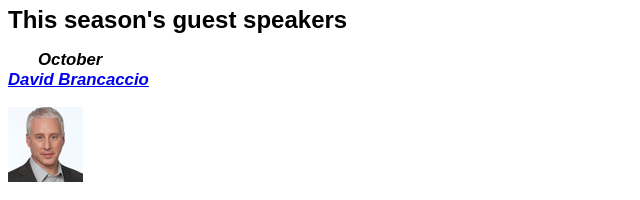
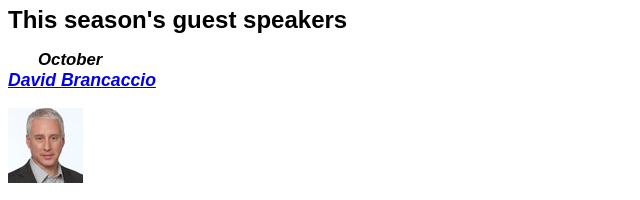
Before and after one commit to bsabio/A06, a plain HTML site: page index.html in a window 1280 px wide. In both pictures the pointer is over the link "David Brancaccio". Shown: the part 361-561 px from the top of the page, 0-640 px from the left. Drawn offline with Linux system fonts and the light colour scheme.

Commit message:
Update c4_main.css

```diff
--- a/styles/c4_main.css
+++ b/styles/c4_main.css
@@ -2,9 +2,6 @@
 body {
 	font-family: Arial, Helvetica, sans-serif;
     font-size: 100%;
-}
-a:focus, a:hover {
-	font-style: italic;
 }
 /* the styles for the header */
 header img {
@@ -38,7 +35,10 @@ main h3 {
 	color: var(--global-color-1);
 	font-size: 105%;
 }
-
+main h3 a:hover {
+font-size: 105%;
+font-style: italic;
+}
 /* the styles for the footer */
 footer{
 text-align:center;
```
